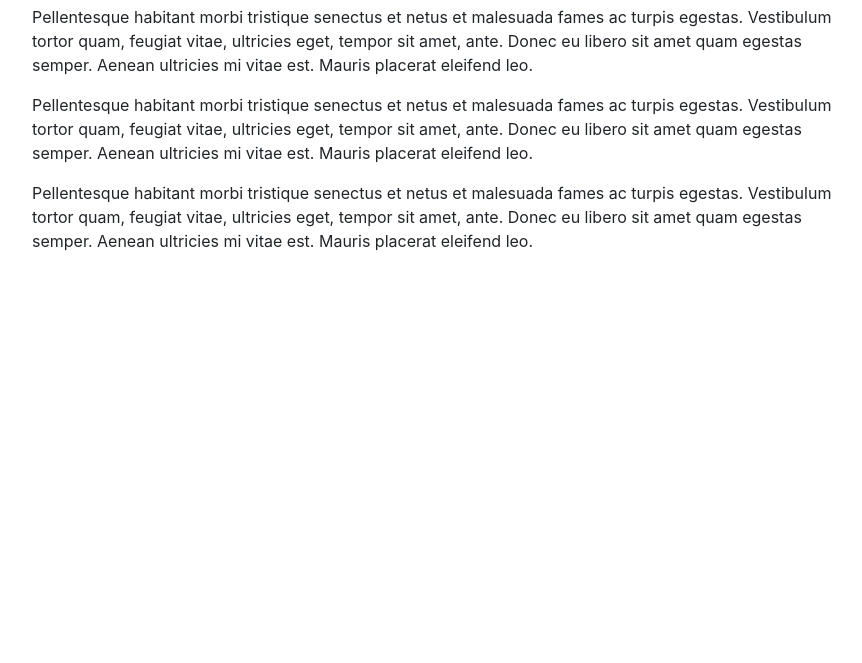
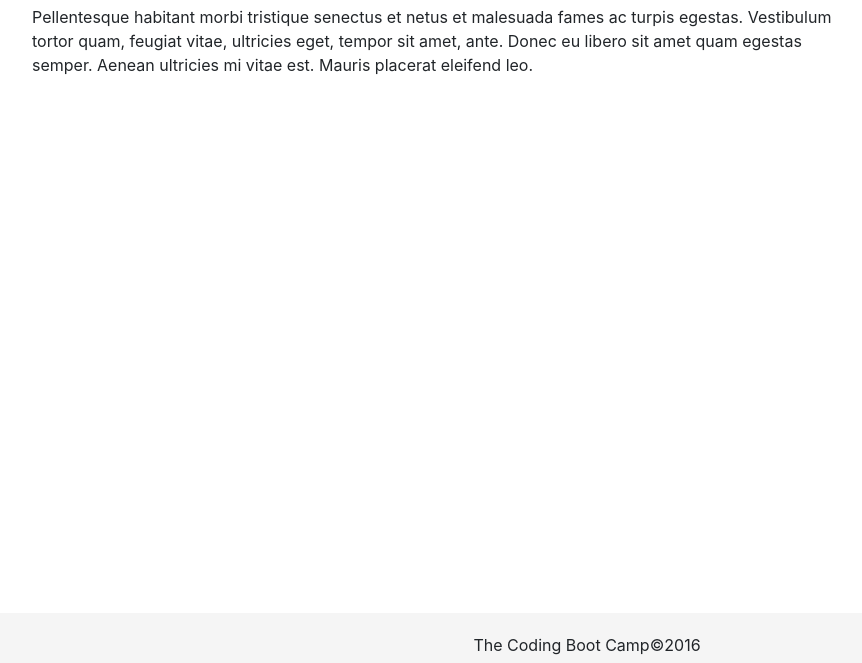
Before and after one commit to jehixson3/Visualizing-Healthcare-and-Poverty-with-D3, a plain HTML site: page D3_data_journalism/index.html in a window 1280 px wide. Shown: the part 137-800 px from the top of the page, without its empty margins (53-915 px from the left). Drawn offline with nearby package versions, Linux system fonts and the light colour scheme; files that its build step writes are made by us from their sources; no server answers; files whose address does not match are found by name.

Commit message:
Still working on problems

```diff
--- a/D3_data_journalism/assests/js/app.js
+++ b/D3_data_journalism/assets/js/app.js
@@ -25,8 +25,9 @@ var chartGroup = svg.append("g")
 d3.select("body").append("div").attr("class", "tooltip").style("opacity", 0);
 
 // Import Data
-d3.csv("/assets/data/data.csv", function(err, healthData) {
+d3.csv("/assets/data/data.csv", function(err,healthData) {
   if (err) throw err;
+
 console.log(healthData)
 
     // Step 1: Parse Data/Cast as numbers
@@ -149,4 +150,4 @@ console.log(healthData)
       .attr("transform", `translate(${width / 2}, ${height + margin.top + 30})`)
       .attr("class", "axisText")
       .text("In Poverty (%)");
-  });
+});
--- a/D3_data_journalism/index.html
+++ b/D3_data_journalism/index.html
@@ -31,14 +31,6 @@
           <p>Pellentesque habitant morbi tristique senectus et netus et malesuada fames ac turpis egestas. Vestibulum tortor
             quam, feugiat vitae, ultricies eget, tempor sit amet, ante. Donec eu libero sit amet quam egestas semper. Aenean
             ultricies mi vitae est. Mauris placerat eleifend leo.</p>
-
-          <p>Pellentesque habitant morbi tristique senectus et netus et malesuada fames ac turpis egestas. Vestibulum tortor
-            quam, feugiat vitae, ultricies eget, tempor sit amet, ante. Donec eu libero sit amet quam egestas semper. Aenean
-            ultricies mi vitae est. Mauris placerat eleifend leo.</p>
-
-          <p>Pellentesque habitant morbi tristique senectus et netus et malesuada fames ac turpis egestas. Vestibulum tortor
-            quam, feugiat vitae, ultricies eget, tempor sit amet, ante. Donec eu libero sit amet quam egestas semper. Aenean
-            ultricies mi vitae est. Mauris placerat eleifend leo.</p>
         </div>
       </div>
     </div>
```
Also changed, not shown: D3_data_journalism/assets/css/d3Style.css (renamed from D3_data_journalism/assests/css/d3Style.css), D3_data_journalism/assets/css/style.css (renamed from D3_data_journalism/assests/css/style.css), D3_data_journalism/assets/data/data.csv (renamed from D3_data_journalism/assests/data/data.csv), 2 other files.
